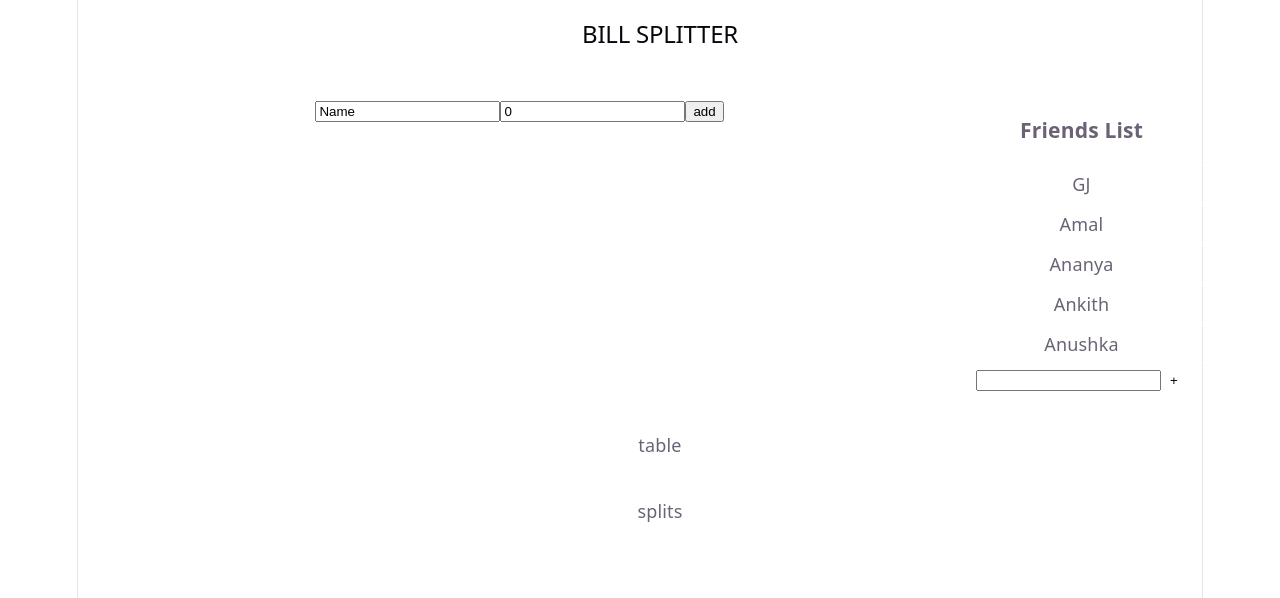
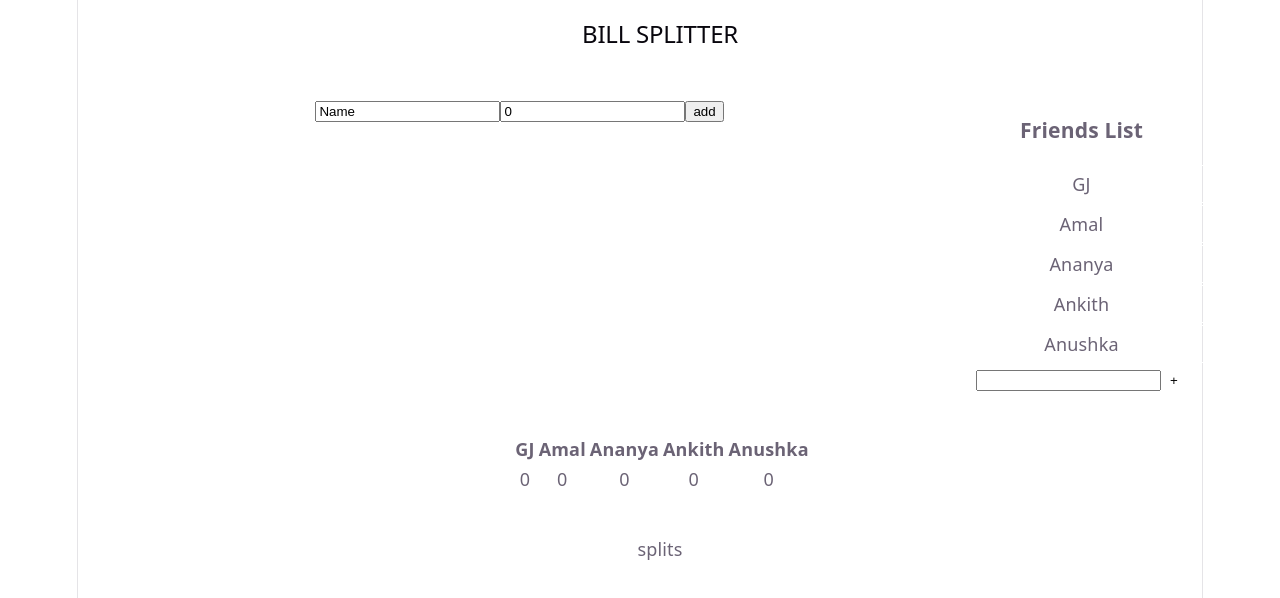
Before and after one commit to LamaAsta/BillSplitter, a React (Vite) app in the folder bill-splitter/: page / in a window 1280 px wide. Shown: the top 598 px of the page. Built offline with nearby package versions, Linux system fonts and the light colour scheme.

Commit message:
added table logic for splitting amounts

```diff
--- a/bill-splitter/src/App.tsx
+++ b/bill-splitter/src/App.tsx
@@ -1,17 +1,35 @@
 import { useState,useEffect } from 'react'
 import './App.css'
 
-import type { IItem } from './interfaces/Interaces';
+import type { IItem,IFriend } from './interfaces/Interaces';
 
 import { TitleImpl } from './components/title/title';
 import { FriendListImpl } from './components/friendList/friendList';
 import { AddItemImpl } from './components/addItem/addItem';
+import { DistributionTableImpl } from './components/distributionTable/distributionTable';
 
 function App() {
-  const [friendsList,setFriendsList] = useState<string[]>([]);
+  const [friendsList,setFriendsList] = useState<IFriend[]>([]);
   const [itemList,setItemList] = useState<IItem[]>([]);
   useEffect(()=>{
-      const defaultList= ['GJ','Amal','Ananya','Ankith','Anushka'];
+      const defaultList:IFriend[]= [
+        {
+          name:'GJ',
+          owes:0,
+        },{
+          name:'Amal',
+          owes:0,
+        },{
+          name:'Ananya',
+          owes:0,
+        },{
+          name:'Ankith',
+          owes:0,
+        },{
+          name:'Anushka',
+          owes:0,
+        }
+      ];
       setFriendsList(defaultList);
   },
   [])
@@ -38,7 +56,12 @@ function App() {
           </div>
         </div>
         <div>
-            table
+            <DistributionTableImpl
+              itemList={itemList}
+              setItemList={setItemList}
+              friendsList={friendsList}
+              setFriendsList={setFriendsList}
+            />
         </div>
         <div>
             splits
--- a/bill-splitter/src/components/addItem/addItem.tsx
+++ b/bill-splitter/src/components/addItem/addItem.tsx
@@ -2,12 +2,12 @@ import type { IItem,addItemProps } from "../../interfaces/Interaces";
 import {  useState } from "react";
 
 export function AddItemImpl(props:addItemProps){
-    const [newItem,setNewItem] = useState<IItem>({name:"Name",cost:0});
+    const [newItem,setNewItem] = useState<IItem>({name:"Name",cost:0,dividedAmong:[]});
 
     const handleAddNewItem = ()=>{
         if(newItem.cost<=0 || !newItem.name) return;
         props.setItemList([...props.itemList,newItem]);
-        setNewItem({name:"Name",cost:0})
+        setNewItem({name:"Name",cost:0,dividedAmong:[]})
     }
 
     return(
@@ -23,7 +23,7 @@ export function AddItemImpl(props:addItemProps){
                 onChange={(e)=>setNewItem({...newItem,cost:Number(e.target.value)})}
             />
             <button
-                onClick={()=>{handleAddNewItem();console.log('is it not extending',props.itemList)}}
+                onClick={()=>{handleAddNewItem()}}
             >
                 add
             </button>
--- /dev/null
+++ b/bill-splitter/src/components/distributionTable/distributionTable.css
@@ -0,0 +1,8 @@
+.distributionTable{
+    border:solid 1px white;
+}
+
+.distributionTable >thead> tr > th{
+    /* border: solid 1px grey; */
+
+}
--- /dev/null
+++ b/bill-splitter/src/components/distributionTable/distributionTable.tsx
@@ -0,0 +1,93 @@
+import { useEffect } from "react";
+import type { IItem,IFriend,distributionTableProps } from "../../interfaces/Interaces";
+import "./distributionTable.css"
+
+export function DistributionTableImpl(
+    props:distributionTableProps
+){
+
+    useEffect(()=>{
+        const rows = props.itemList.length;
+        const columns = props.friendsList.length+1;
+    },[props.friendsList,props.itemList])
+
+    const createTop = (friendList:IFriend[])=>{
+        return [<th> </th>, ...friendList.map((e:IFriend)=><th> {e.name} </th>)];
+    }
+    const createBody = (itemList:IItem[],friendList:IFriend[])=>{
+        const inputCells = (e:IItem)=>friendList.map((f:IFriend)=>
+            <td>
+                <input
+                    type="checkbox"
+                    onClick={(s)=>handleChange(e,f,s)}
+                >
+                </input>
+            </td>
+        )
+        const rows = itemList.map(
+            (e:IItem)=> <tr key = {e.name}>
+                <td>
+                    {e.name}
+                </td>
+                {inputCells(e)}
+            </tr>
+        )
+        return rows
+    }
+
+    const createBottom = (itemList:IItem[],friendsList:IFriend[])=>{
+
+        friendsList.map((friend:IFriend)=>{
+            friend.owes = 0;
+        })
+        itemList.map((item:IItem)=>{
+            const n = item.dividedAmong.length;
+            const share = item.cost/n
+
+            return friendsList.map((friend:IFriend)=>{
+                if(item.dividedAmong.includes(friend.name)){
+                    friend.owes += share
+                }
+                return friend
+            })
+        })
+        return (
+            <tr>
+                <td></td>
+                {...props.friendsList.map((friend:IFriend)=><td>{friend.owes}</td>)}
+            </tr>
+        )
+    }
+
+    const handleChange = (item:IItem,friend:IFriend,s)=>{
+        let dA = []
+        if(s.target.checked){
+            dA = [...item.dividedAmong,friend.name]
+        }
+        else{
+            dA = item.dividedAmong.filter((e)=>e!=friend.name)
+        }
+        props.setItemList(
+            props.itemList.map((e:IItem)=>
+                e.name === item.name ? {
+                    ...e, dividedAmong: dA
+                } : e
+            )
+        )
+    }
+    return(
+        <>
+            <table className="distributionTable">
+                <thead>
+                    <tr>
+                        {createTop(props.friendsList)}
+                    </tr>
+                </thead>
+                <tbody>
+                    {createBody(props.itemList,props.friendsList)}
+                    {createBottom(props.itemList,props.friendsList)}
+                </tbody>
+            </table>
+        </>
+    )
+}
--- a/bill-splitter/src/components/friendList/friendList.tsx
+++ b/bill-splitter/src/components/friendList/friendList.tsx
@@ -1,13 +1,13 @@
 import { useState } from "react";
-import type { friendListProps } from "../../interfaces/Interaces";
+import type { friendListProps,IFriend} from "../../interfaces/Interaces";
 import "./friendList.css"
 
 export function FriendListImpl(props:friendListProps){
     const [newMember,setNewMember] = useState<string>('');
-    const namePlate = (name:string)=>{
+    const namePlate = (friend:IFriend)=>{
         return(
             <div className = 'namePlate'>
-                {name}
+                {friend.name}
             </div>
         )
     }
@@ -15,7 +15,7 @@ export function FriendListImpl(props:friendListProps){
         if(!newMember.trim()){
             return;
         }
-        props.setFriendsList([...props.friendsList,newMember])
+        props.setFriendsList([...props.friendsList,{name:newMember,owes:0}])
         setNewMember('');
     }
     return(
```
Also changed, not shown: bill-splitter/src/interfaces/Interaces.ts (+15 -2 lines).
